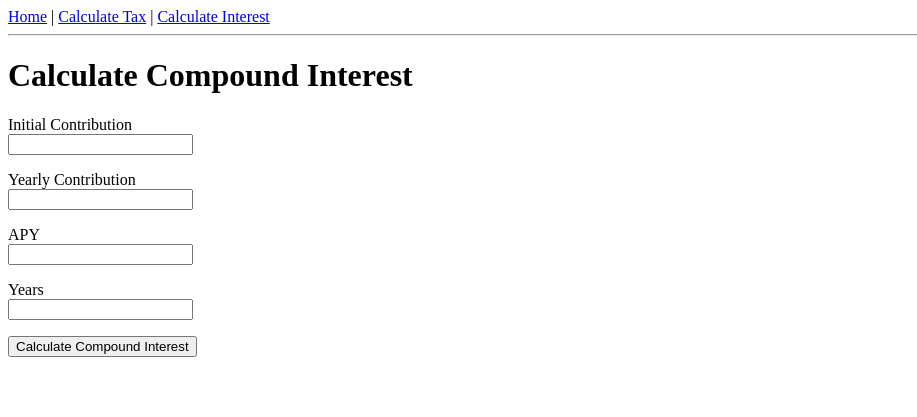
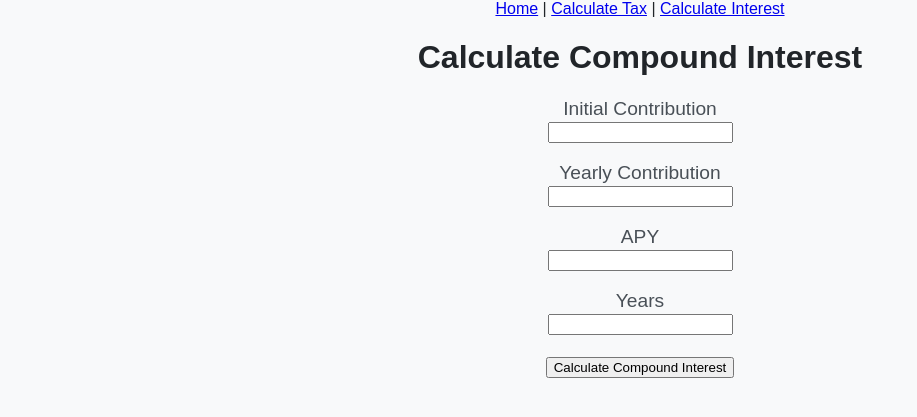
Before and after one commit to perpetual-pelican/InvesTax, a Flask app: page /calculate_interest in a window 1280 px wide. Shown: the top 417 px of the page, without its empty margins (0-917 px from the left). Run offline with Flask 3, Linux system fonts and the light colour scheme.

Commit message:
clean up html files and add some basic style

```diff
--- /dev/null
+++ b/app/static/styles.css
@@ -0,0 +1,22 @@
+body {
+    font-family: Arial, sans-serif;
+    background-color: #f8f9fa;
+    text-align: center;
+    margin: 0;
+    padding: 0;
+    color: #212529;
+}
+
+p {
+    font-size: 1.2em;
+    color: #495057;
+}
+
+.main-content {
+    margin: 0;
+    position: absolute;
+    top: 25%;
+    left: 50%;
+    -ms-transform: translate(-50%, -50%);
+    transform: translate(-50%, -50%);
+}
--- a/app/templates/base.html
+++ b/app/templates/base.html
@@ -1,11 +1,14 @@
 <!DOCTYPE html>
 <html lang="en">
 <head>
+    <meta charset="UTF-8">
+    <meta name="viewport" content="width=device-width, initial-scale=1.0">
     {% if title %}
     <title>InvesTax - {{ title }}</title>
     {% else %}
     <title>InvesTax</title>
     {% endif %}
+    <link rel="stylesheet" href="{{ url_for('static', filename='styles.css') }}">
 </head>
 <body>
 <div>
@@ -13,13 +16,17 @@
     <a href="{{ url_for('calculate_tax')}}">Calculate Tax</a> |
     <a href="{{ url_for('calculate_interest')}}">Calculate Interest</a>
 </div>
-    <hr />
-    {% with messages = get_flashed_messages() %} {% if messages %}
+{% with messages = get_flashed_messages() %}
+{% if messages %}
 <ul>
     {% for message in messages %}
     <li>{{ message }}</li>
     {% endfor %}
 </ul>
-    {% endif %} {% endwith %} {% block content %}{% endblock %}
+{% endif %}
+{% endwith %}
+<div> <!-- class="main-content" -->
+    {% block content %}{% endblock %}
+</div>
 </body>
 </html>
--- a/app/templates/calculate_interest.html
+++ b/app/templates/calculate_interest.html
@@ -1,28 +1,33 @@
-{% extends "base.html" %} {% block content %}
+{% extends "base.html" %}
+{% block content %}
 <h1>Calculate Compound Interest</h1>
 <form action="" method="post" novalidate>
     {{ form.hidden_tag() }}
     <p>
-    {{ form.initial_contribution.label }}<br />
-    {{ form.initial_contribution(size=32) }} {% for error in form.initial_contribution.errors %}
+        {{ form.initial_contribution.label }}<br/>
+        {{ form.initial_contribution(size=32) }}
+        {% for error in form.initial_contribution.errors %}<br/>
         <span style="color: red">[{{ error }}]</span>
         {% endfor %}
     </p>
     <p>
-    {{ form.yearly_contribution.label }}<br />
-    {{ form.yearly_contribution(size=32) }} {% for error in form.yearly_contribution.errors %}
+        {{ form.yearly_contribution.label }}<br/>
+        {{ form.yearly_contribution(size=32) }}
+        {% for error in form.yearly_contribution.errors %}<br/>
         <span style="color: red">[{{ error }}]</span>
         {% endfor %}
     </p>
     <p>
-    {{ form.apy.label }}<br />
-    {{ form.apy(size=32) }} {% for error in form.apy.errors %}
+        {{ form.apy.label }}<br/>
+        {{ form.apy(size=32) }}
+        {% for error in form.apy.errors %}<br/>
         <span style="color: red">[{{ error }}]</span>
         {% endfor %}
     </p>
     <p>
-    {{ form.years.label }}<br />
-    {{ form.years(size=32) }} {% for error in form.years.errors %}
+        {{ form.years.label }}<br/>
+        {{ form.years(size=32) }}
+        {% for error in form.years.errors %}<br/>
         <span style="color: red">[{{ error }}]</span>
         {% endfor %}
     </p>
@@ -32,4 +37,5 @@
 <div>
     <p>Total: ${{ total }}</p>
 </div>
-{% endif %} {% endblock %}
+{% endif %}
+{% endblock %}
```
Also changed, not shown: app/templates/calculate_tax.html (+14 -12 lines). Lines whose indentation alone changed are shown as unchanged.
